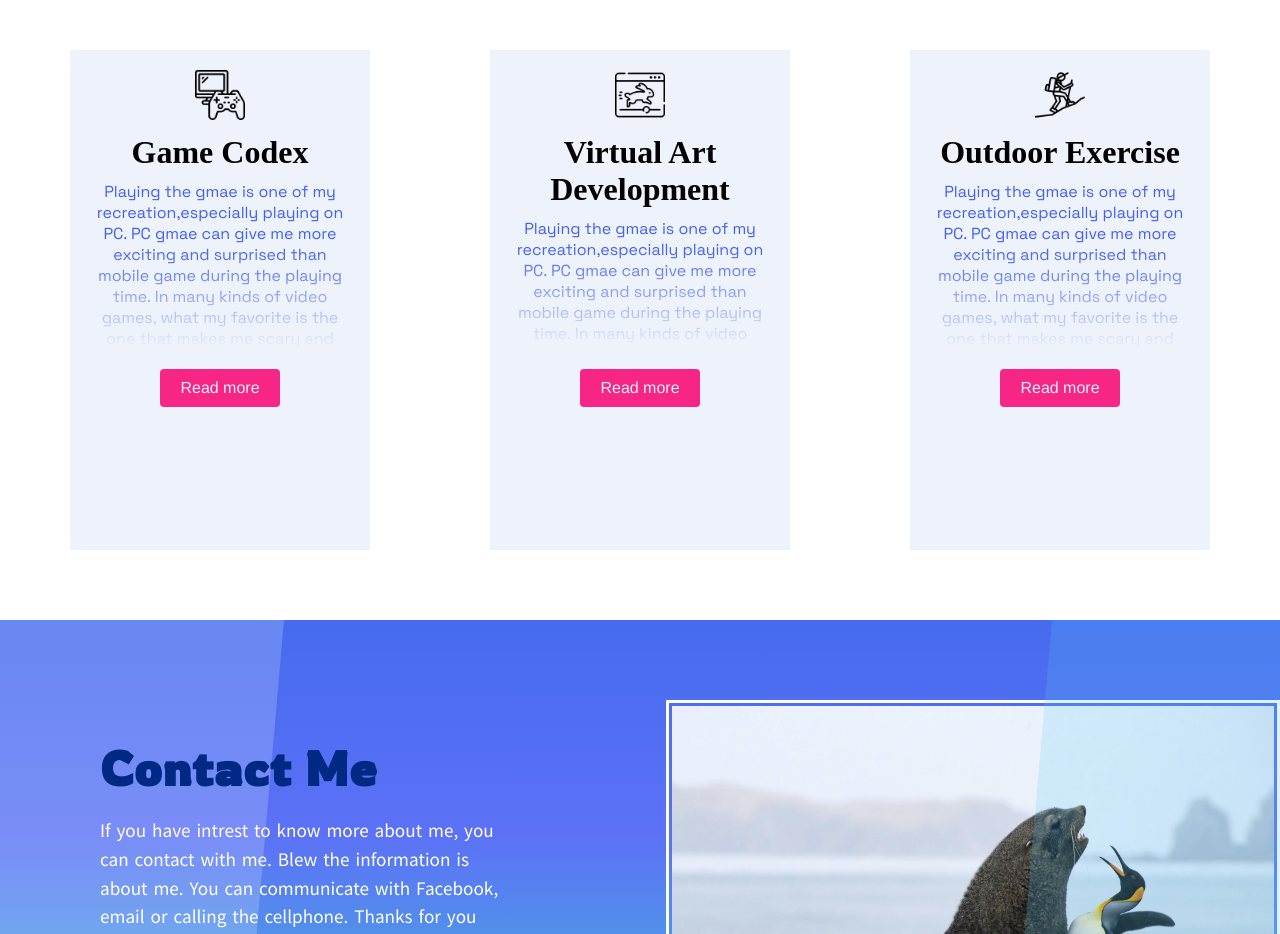
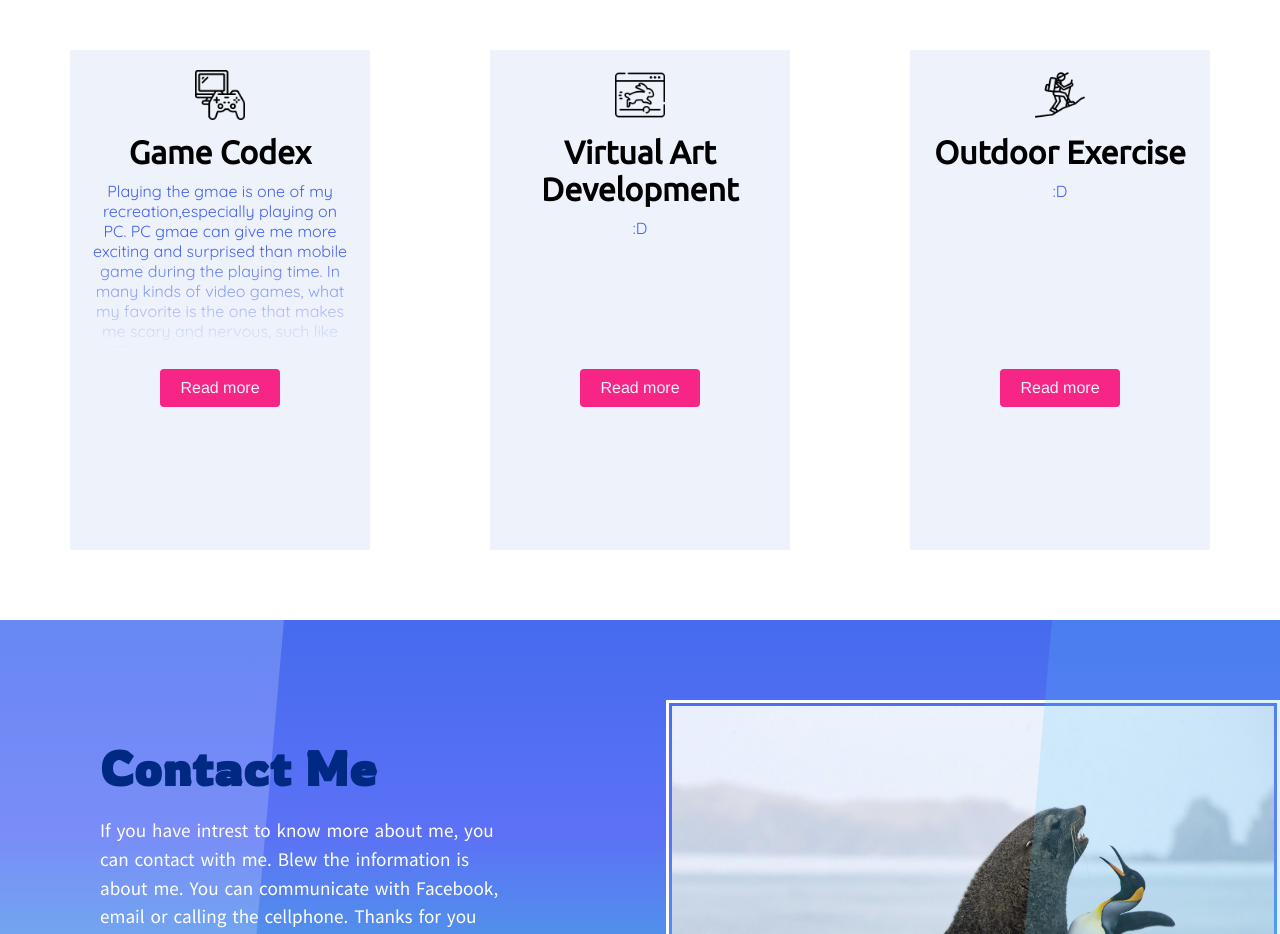
Before and after one commit to KevinYu0515/DeadByDaylight-custom-wiki, a Vue app: page / in a window 1280 px wide. Shown: the part 1360-2294 px from the top of the page. Built offline with nearby package versions, Linux system fonts and the light colour scheme.

Commit message:
reset home_thirdparagh text style

```diff
--- a/src/components/Navbar.vue
+++ b/src/components/Navbar.vue
@@ -18,7 +18,7 @@
                     <li><router-link to="/about">About</router-link> </li>
                     <li><router-link to="/program">Program</router-link> </li>
                     <li><router-link to="/hobby">Hobby</router-link> </li>
-                    <li><router-link to="/">Contact</router-link> </li>
+                    <li><router-link to="/#contact">Contact</router-link> </li>
                 </ul>
             </transition>
         </nav>
--- a/src/views/Home.vue
+++ b/src/views/Home.vue
@@ -67,8 +67,8 @@
                     <img src="../assets\icon\icon1.png">
                 </div>
                 <div class="content">
-                    <h3 style="font-family:Secular One">Game Codex</h3>
-                    <p style="font-family: 'Space Grotesk'">Playing the gmae is one of my recreation,especially playing on PC. PC gmae can give me more exciting and surprised than mobile game during the playing time.
+                    <h3>Game Codex</h3>
+                    <p>Playing the gmae is one of my recreation,especially playing on PC. PC gmae can give me more exciting and surprised than mobile game during the playing time.
                         In many kinds of video games, what my favorite is the one that makes me scary and nervous,
                         such like DBD and Dark Deception, and arouse my curiosity to explore the mystery </p>
                 </div>
@@ -79,10 +79,8 @@
                     <img src="../assets\icon\icon2.png">
                 </div>
                 <div class="content">
-                    <h3 style="font-family:Secular One">Virtual Art Development</h3>
-                    <p style="font-family: 'Space Grotesk'">Playing the gmae is one of my recreation,especially playing on PC. PC gmae can give me more exciting and surprised than mobile game during the playing time.
-                        In many kinds of video games, what my favorite is the one that makes me scary and nervous,
-                        such like DBD and Dark Deception, and arouse my curiosity to explore the mystery </p>
+                    <h3>Virtual Art Development</h3>
+                    <p >:D </p>
                 </div>
                 <div v-on:click= "jump('hobby')" class="btn">Read more</div>
             </div>
@@ -91,10 +89,8 @@
                     <img src="../assets\icon\icon3.png">
                 </div>
                 <div class="content">
-                    <h3 style="font-family:Secular One">Outdoor Exercise</h3>
-                    <p style="font-family: 'Space Grotesk'">Playing the gmae is one of my recreation,especially playing on PC. PC gmae can give me more exciting and surprised than mobile game during the playing time.
-                        In many kinds of video games, what my favorite is the one that makes me scary and nervous,
-                        such like DBD and Dark Deception, and arouse my curiosity to explore the mystery </p>
+                    <h3>Outdoor Exercise</h3>
+                    <p>:D </p>
                 </div>
                 <div v-on:click= "jump('hobby')" class="btn">Read more</div>
             </div>
@@ -146,6 +142,8 @@ export default {
 @import url('https://fonts.googleapis.com/css2?family=Source+Sans+Pro&family=Space+Grotesk&display=swap');
 @import url('https://fonts.googleapis.com/css2?family=Fredoka+One&display=swap');
 @import url('https://fonts.googleapis.com/css2?family=Rowdies&display=swap');
+@import url('https://fonts.googleapis.com/css2?family=Ubuntu&display=swap');
+@import url('https://fonts.googleapis.com/css2?family=Quicksand&family=Ubuntu&display=swap');
 
 *{
     margin: 0;
@@ -348,6 +346,7 @@ export default {
                 justify-content: center;
                 align-items: center;
                 color:#e2fdff;
+                cursor: pointer;
                 &:hover{
                     color:#c60af0;
                 }
@@ -411,11 +410,13 @@ export default {
 
             h3{
                 color:black;
+                font-family:'Ubuntu', sans-serif;
                 font-size: 2em;
                 font-weight: 600;
                 margin-bottom: 10px;
             }
             p{
+                font-family: 'Quicksand', sans-serif;
                 font-weight: 300;
                 color:#4361ee;
             }
```
